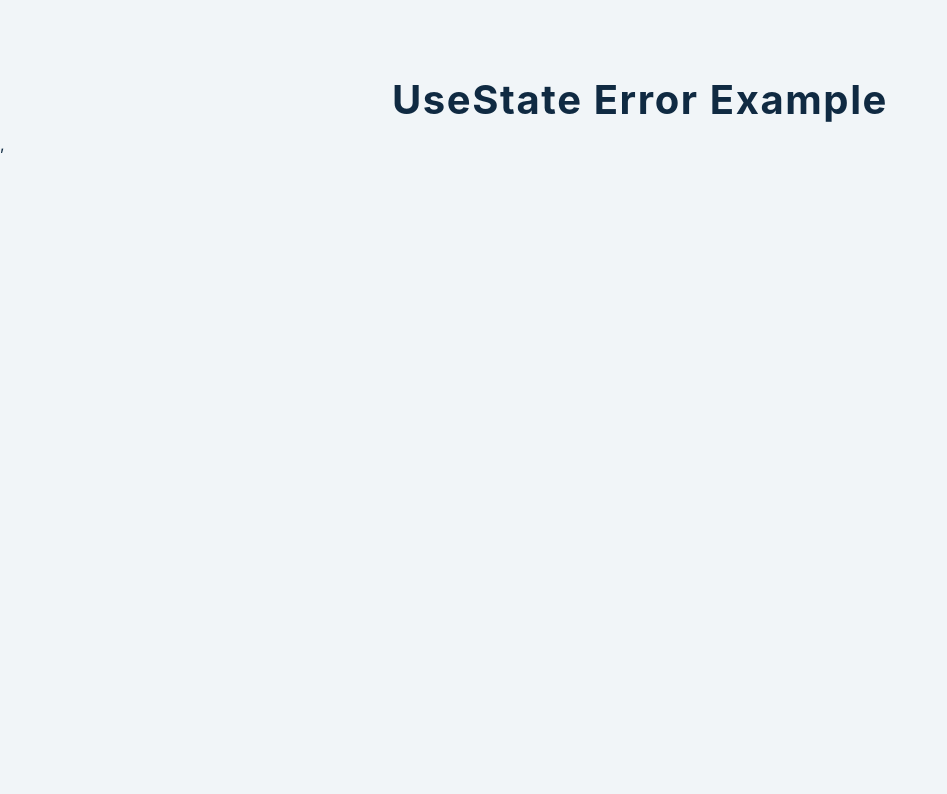
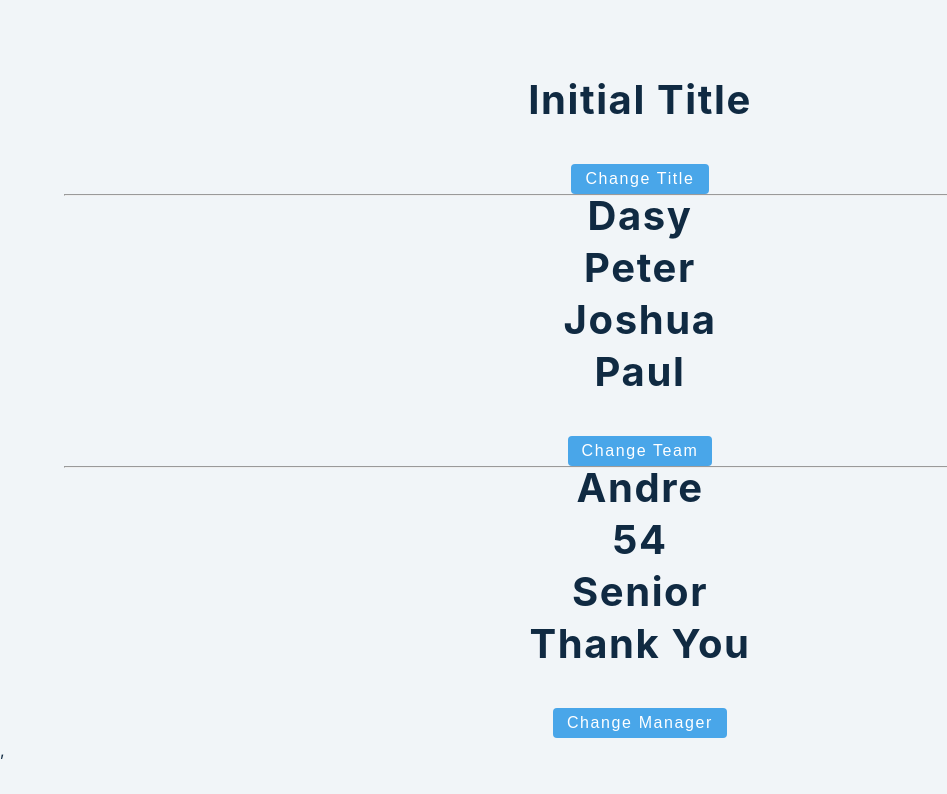
Before and after one commit to HussainAlazzani/ReactTutorial, a React (Create React App) app: page / in a window 1280 px wide. Shown: the top 794 px of the page, without its empty margins (0-947 px from the left). Built offline with nearby package versions, Linux system fonts and the light colour scheme.

Commit message:
Hooks with different data types

```diff
--- a/src/App.js
+++ b/src/App.js
@@ -1,12 +1,12 @@
 import React from "react";
 import Setup from "./Topics/1-useState/setup/1-error-example";
 
-// 3:42:30
 
 const App = () => {
     return (
         <div className="container">
             <Setup />
+
         </div>
     );
 };
--- a/src/Topics/1-useState/setup/1-error-example.js
+++ b/src/Topics/1-useState/setup/1-error-example.js
@@ -1,7 +1,76 @@
-import React from 'react';
+import React, { useState } from 'react';
+import { teamOne, teamTwo } from "../../../teams";
 
 const ErrorExample = () => {
-  return <h2>useState error example</h2>;
+
+  // Using hooks for string types
+  let [title, setTitle] = useState("Initial title");
+  const handleClickTitle = () => {
+    if (title === "Initial title")
+      title = setTitle("New title");
+    else
+      title = setTitle("Initial title");
+  };
+
+  // Using hooks for array types
+  let [team, setTeam] = useState(teamOne);
+  const handleClickTeam = () => {
+    if (team === teamOne)
+      team = setTeam(teamTwo);
+    else
+      team = setTeam(teamOne);
+  };
+
+
+  // Using hooks for object types
+  let oldManager = {
+    name: "Andre",
+    age: 54,
+    position: "senior",
+    message: "Thank you",
+  };
+
+  let [manager, setManager] = useState(oldManager);
+  const handleClickManager = () => {
+    manager = setManager({
+      ...oldManager,
+      name: "Carlos",
+      age: 43,
+      position: "Middle",
+     });
+  };
+
+  return (
+    <React.Fragment>
+      {/* Hooks with strings */}
+      <h2>{title}</h2>
+      <button type="button" className="btn" onClick={handleClickTitle}>
+        Change title
+      </button>
+
+      <hr />
+
+      {/* Hooks with arrays: */}
+      {team.map((member) => {
+        return <h2 key={member.id}>{member.name}</h2>
+      })}
+      <button type="button" className="btn" onClick={handleClickTeam}>
+        Change team
+      </button>
+
+      <hr />
+
+      {/* Hooks with objects: */}
+      <h2>{manager.name}</h2>
+      <h2>{manager.age}</h2>
+      <h2>{manager.position}</h2>
+      <h2>{manager.message}</h2>
+      <button type="button" className="btn" onClick={handleClickManager}>
+        Change manager
+      </button>
+
+    </React.Fragment>
+  )
 };
 
 export default ErrorExample;
--- a/src/data.js
+++ /dev/null
@@ -1,6 +0,0 @@
-export const data = [
-    { id: 1, name: 'Dasy' },
-    { id: 2, name: 'Peter' },
-    { id: 3, name: 'Joshua' },
-    { id: 4, name: 'Paul' },
-];
--- /dev/null
+++ b/src/teams.js
@@ -0,0 +1,13 @@
+export const teamOne = [
+    { id: 1, name: 'Dasy' },
+    { id: 2, name: 'Peter' },
+    { id: 3, name: 'Joshua' },
+    { id: 4, name: 'Paul' },
+];
+
+export const teamTwo = [
+    { id: 4, name: "Sam" },
+    { id: 5, name: "Anna" },
+    { id: 6, name: "Mari" },
+    { id: 7, name: "Geen" },
+];
```
Also changed, not shown: 1 other file (tests, documents, lock files or other folders).
